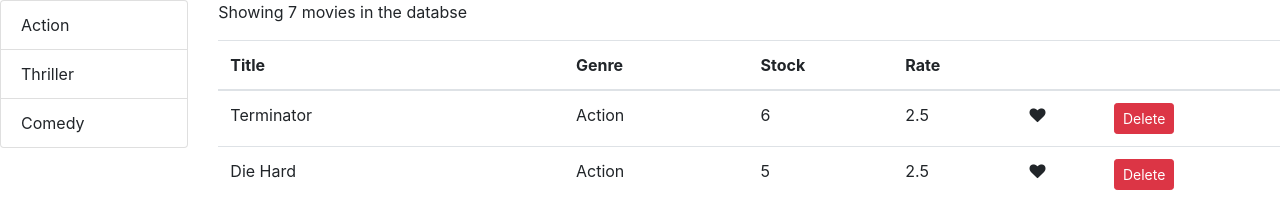
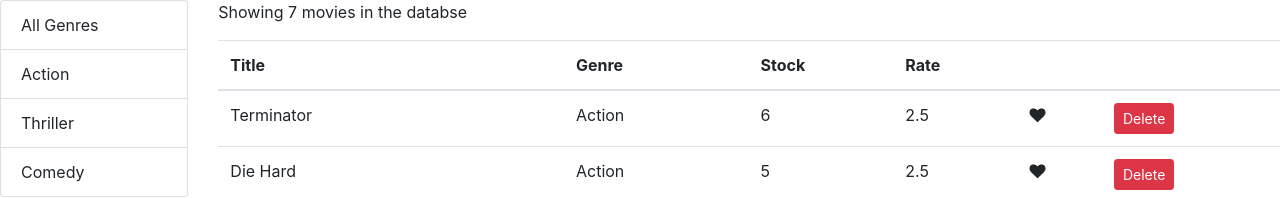
Before and after one commit to salmaatarekk/Learning-React, a React (Create React App) app in the folder counter-app/: page / in a window 1280 px wide. Shown: the top 198 px of the page. Built offline with nearby package versions, Linux system fonts and the light colour scheme.

Commit message:
filter movies based on genres

```diff
--- a/counter-app/src/components/common/listGroup.jsx
+++ b/counter-app/src/components/common/listGroup.jsx
@@ -2,14 +2,16 @@ import React from 'react';
 
 const ListGroup = (props) => {
 
-    const {items, textProperty, valueProperty} = props;
+    const {items, textProperty, valueProperty, onItemSelect, selectedItem} = props;
     return (
     <ul className="list-group">
         {items.map(item =>
-        <li key = {items.id} className="list-group-item"> {item} </li> )}
+        <li onClick = {() => onItemSelect(item)  } key = {items.id} className={ item === selectedItem ? "list-group-item active" : "list-group-item" } > {item} </li> )}
     </ul>
 
      );
-}
+};
+
+
 
 export default ListGroup;
--- a/counter-app/src/components/movies.jsx
+++ b/counter-app/src/components/movies.jsx
@@ -66,7 +66,7 @@ class Movies extends Component {
 
 
         ],
-        genres: ['Action', 'Thriller', 'Comedy'],
+        genres: ['All Genres',  'Action', 'Thriller', 'Comedy'],
         currentPage : 1,
         pageSize : 4
 
@@ -93,33 +93,35 @@ class Movies extends Component {
         this.setState({currentPage : page});
      };
      handleGenreSelect = (genre) => {
-        console.log(genre);
+        this.setState({selectedGenre : genre, currentPage : 1})
+
 
      };
 
 
     render() {
-        const { pageSize, currentPage, movies : allMovies} = this.state
+        const { pageSize, currentPage, selectedGenre , movies : allMovies} = this.state
         const {length : count} = this.state.movies;
         console.log('count : ', this.state.movies.length);
         if(count === 0)
             return <p>There are no movies in the database</p>;
 
-        const movies = paginate(allMovies, currentPage, pageSize);
+        const filtered = (selectedGenre && selectedGenre != 'All Genres') ? allMovies.filter(  m => m.genre == selectedGenre)
+         : allMovies;
+        const movies = paginate(filtered, currentPage, pageSize);
 
         return (
 
             <div className = "row">
                 <div className="col-2">
                     <ListGroup items = {this.state.genres}
-                    textProperty = "name"
-                    valueProperty = "_id"
+                    selectedItem = {this.state.selectedGenre}
                     onItemSelect = {this.handleGenreSelect} />
 
                 </div>
                 <div className="col">
 
-                <p>Showing {count} movies in the databse </p>
+                <p>Showing {filtered.length} movies in the databse </p>
                 <table className = "table">
                 <thead>
                     <tr>
@@ -154,7 +156,7 @@ class Movies extends Component {
 
                 </table>
                 <Pagination
-                itmesCount = {count}
+                itmesCount = {filtered.length}
                  pageSize = {pageSize}
                  currentPage = {currentPage}
                  onPageChange = {this.handlePageChange}
```
